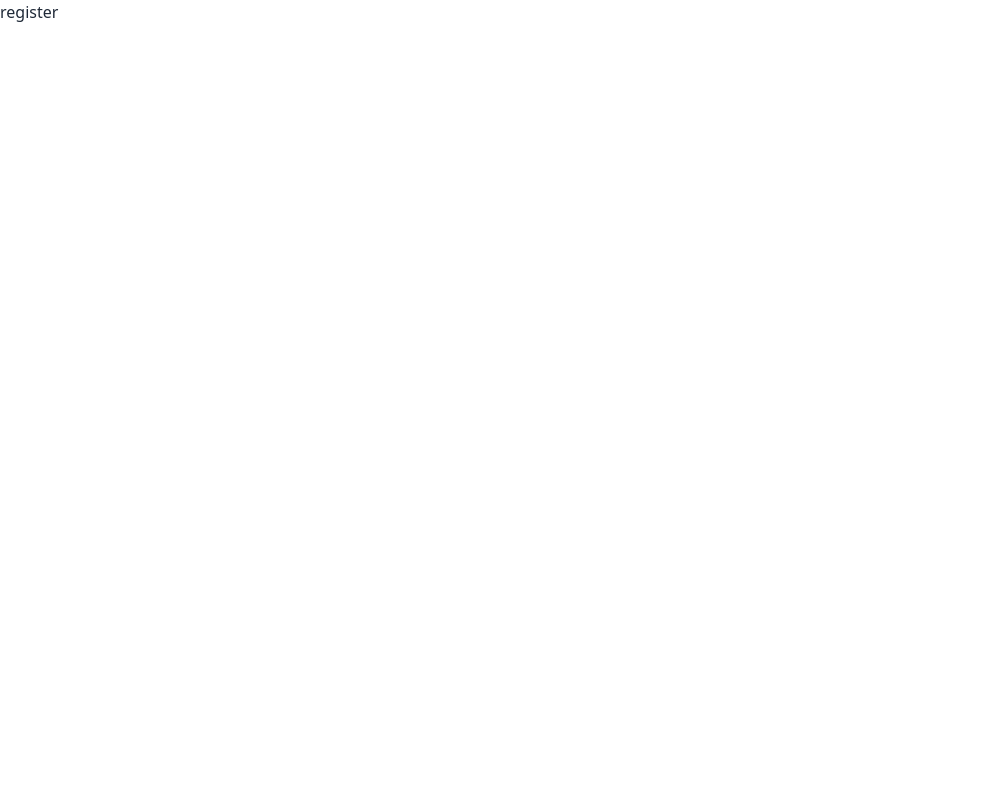
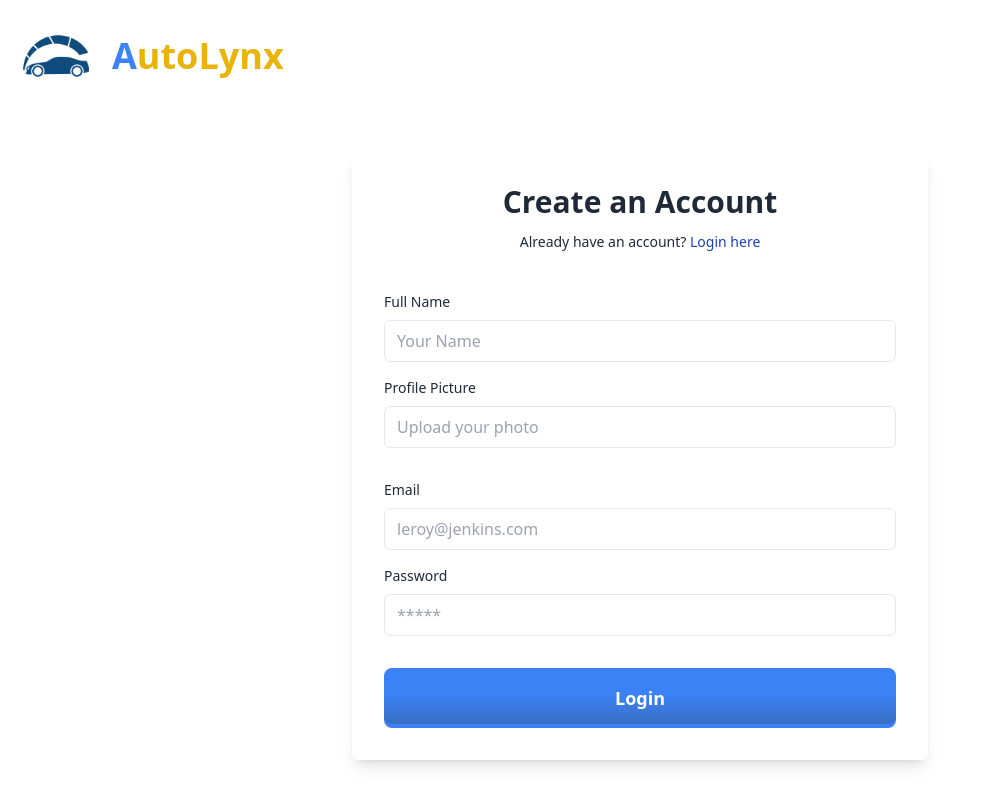
Before and after one commit to Jaheda20/autolynx-client, a React (Vite) app: page /register in a window 1280 px wide. Shown: the whole page, without its empty margins (0-988 px from the left). Built offline with nearby package versions, Linux system fonts and the light colour scheme.

Commit message:
created register page

```diff
--- a/src/Pages/Login/Register.jsx
+++ b/src/Pages/Login/Register.jsx
@@ -1,8 +1,65 @@
+import { Link } from 'react-router-dom';
+import logo from '/images/logo2.png'
+import { FcGoogle } from 'react-icons/fc';
 
 const Register = () => {
     return (
-        <div>
-           <h1>register</h1>
+        <div className="mx-auto w-full">
+            <div className="flex items-center">
+                <img src={logo} alt="" className="w-28" />
+                <p className="gap-0 text-4xl font-extrabold text-blue-500">
+                    A<span className="text-yellow-500">utoLynx</span>
+                </p>
+            </div>
+            <div className="w-full text-center flex item-center justify-center my-10 ">
+                <div className="w-full max-w-xl p-4 rounded-md sm:p-8 md:w-1/2 hover:bg-blue-50 shadow-lg">
+                    <h2 className="mb-3 text-3xl font-semibold text-center">Create an Account</h2>
+                    <p className="text-sm text-center dark:text-gray-600">Already have an account?
+                        <Link to={"/login"} className="focus:underline text-blue-800 hover:underline hover:text-yellow-500"> Login here</Link>
+                    </p>
+
+
+                    <form noValidate="" action="" className="space-y-8 mt-10">
+                        <div className="space-y-4">
+                            <div className="space-y-2">
+                                <div className="flex justify-between">
+                                    <label htmlFor="name" className="text-sm">Full Name</label>
+                                </div>
+                                <input type="text" name="name" id="name" placeholder="Your Name" className="w-full px-3 py-2 border rounded-md dark:border-gray-300 dark:bg-gray-50 dark:text-gray-800 focus:dark:border-violet-600" />
+                            </div>
+                            <div className="space-y-2">
+                                <div className="flex justify-between">
+                                    <label htmlFor="photo" className="text-sm">Profile Picture</label>
+                                </div>
+                                <input type="text" name="photo" id="photo" placeholder="Upload your photo" className="w-full px-3 py-2 border rounded-md dark:border-gray-300 dark:bg-gray-50 dark:text-gray-800 focus:dark:border-violet-600" />
+                            </div>
+                        </div>
+
+                        <div className="space-y-4">
+                            <div className="space-y-2">
+                            <div className="flex justify-between">
+                                    <label htmlFor="email" className="text-sm">Email</label>
+                                </div>
+                                <input type="email" name="email" id="email" placeholder="leroy@jenkins.com" className="w-full px-3 py-2 border rounded-md dark:border-gray-300 dark:bg-gray-50 dark:text-gray-800 focus:dark:border-violet-600" />
+                            </div>
+                            <div className="space-y-2">
+                                <div className="flex justify-between">
+                                    <label htmlFor="password" className="text-sm">Password</label>
+
+                                </div>
+                                <input type="password" name="password" id="password" placeholder="*****" className="w-full px-3 py-2 border rounded-md dark:border-gray-300 dark:bg-gray-50 dark:text-gray-800 focus:dark:border-violet-600" />
+                            </div>
+                        </div>
+                        <button className="relative inline-flex items-center justify-center px-8 py-4 w-full overflow-hidden font-semibold text-lg text-white bg-blue-500 rounded-lg group mt-10">
+                            <span className="absolute left-0 w-0 h-full transition-all duration-500 ease-out bg-yellow-600 group-hover:w-full "></span>
+                            <span className="absolute inset-0 w-full h-full -mt-1 rounded-lg opacity-30 bg-gradient-to-b from-transparent via-transparent to-gray-700"></span>
+                            <span className="relative flex items-center gap-2">
+
+                                Login</span>
+                        </button>
+                    </form>
+                </div>
+            </div>
         </div>
     );
 };
```
